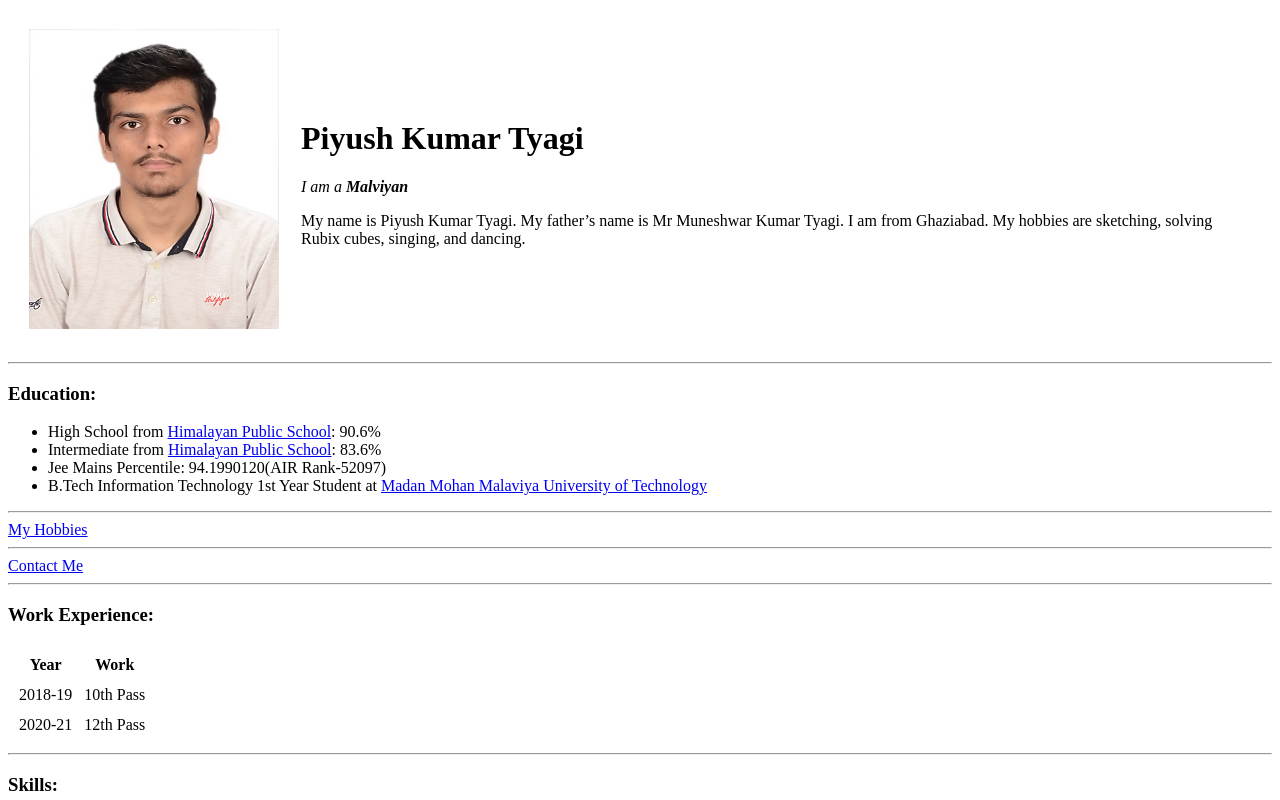
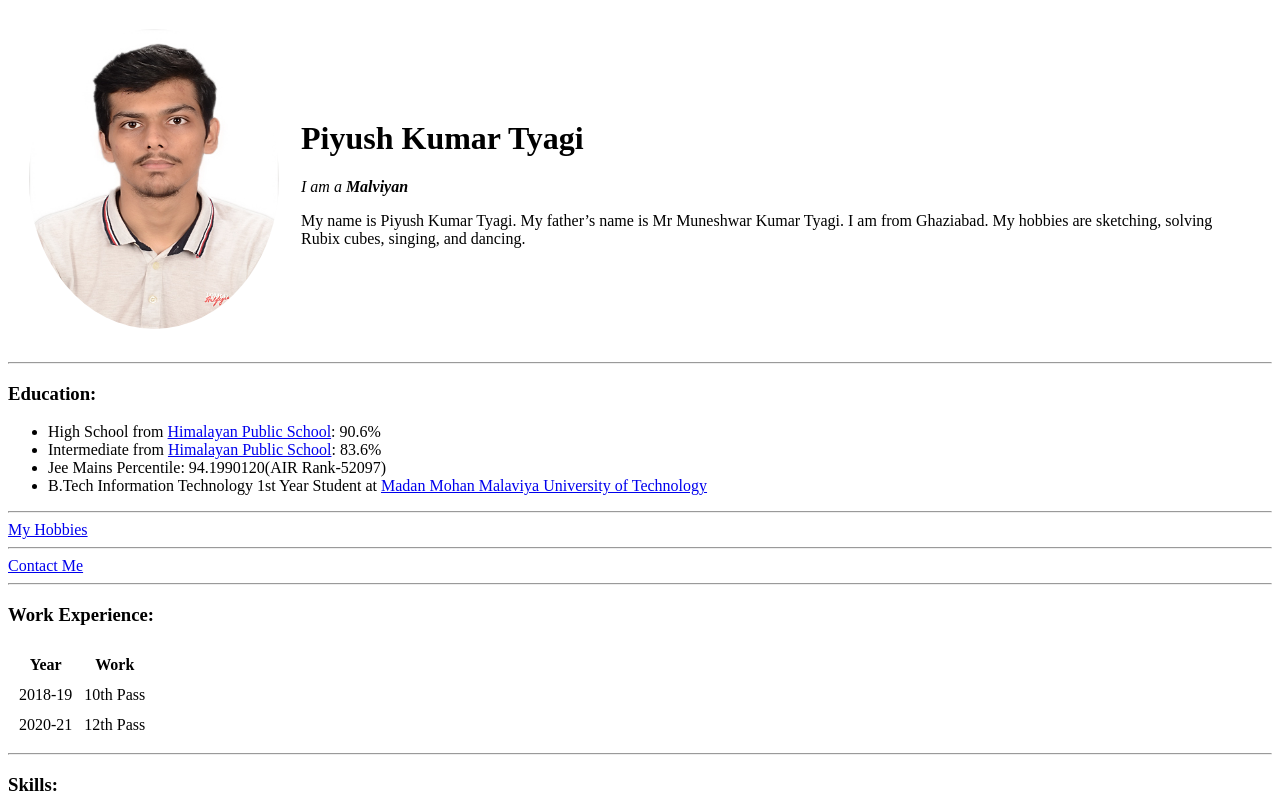
Before and after one commit to piyushtyagiofficial/cv, a plain HTML site: page index.html in a window 1280 px wide. Shown: the top 800 px of the page. Drawn offline with Linux system fonts and the light colour scheme.

Commit message:
Update index.html

```diff
--- a/index.html
+++ b/index.html
@@ -9,7 +9,7 @@
         <thead>
             <tr>
                 <td>
-                     <img src="Piyush_PHOTO.jpg" alt="Piyush Photo" border-radius="50%" width="250" height="300">
+                     <img src="Piyush_PHOTO.jpg" alt="Piyush Photo" style="border-radius:50%" width="250" height="300">
                 </td>
                 <td>
                     <h1>Piyush Kumar Tyagi</h1>
```
